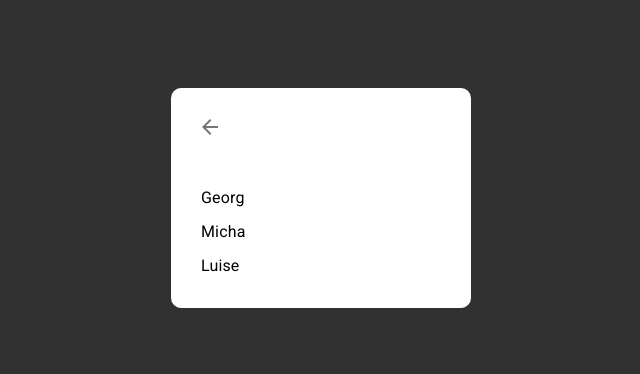
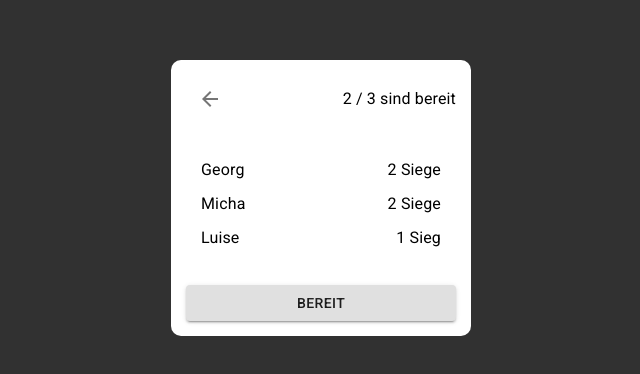
Before and after one commit to TrueTaco/Gaigel, a React (Create React App) app in the folder client/: page / in a window 1280 px wide. Shown: the part 202-576 px from the top of the page, without its empty margins (319-959 px from the left). Built offline with nearby package versions, Linux system fonts and the light colour scheme; no server answers.

Commit message:
Improve lobby page

```diff
--- a/client/src/components/Gaigel/Gaigel.tsx
+++ b/client/src/components/Gaigel/Gaigel.tsx
@@ -108,6 +108,10 @@ const Gaigel: React.FC<Props> = () => {
 
     const backToLogin = () => {
         setLoggedIn(false);
+    };
+
+    const getReady = () => {
+        console.log(`Player wants to get ready`);
     };
 
     const drawCard = () => {
@@ -245,7 +249,11 @@ const Gaigel: React.FC<Props> = () => {
             {!loggedIn ? (
                 <LandingPage login={login} />
             ) : !gameStarted ? (
-                <LobbyPage backToLogin={backToLogin} playerNames={playerNames} />
+                <LobbyPage
+                    backToLogin={backToLogin}
+                    playerNames={playerNames}
+                    getReady={getReady}
+                />
             ) : (
                 <>
                     <Control beginGame={beginGame}></Control>
--- a/client/src/components/Gaigel/LandingPage.tsx
+++ b/client/src/components/Gaigel/LandingPage.tsx
@@ -6,6 +6,7 @@ import Box from "@material-ui/core/Grid";
 
 const useStyles = makeStyles({
     root: {
+        minWidth: "300px",
         padding: 15,
         borderRadius: 10,
         backgroundColor: "#ffffff",
--- a/client/src/components/Gaigel/LobbyPage.tsx
+++ b/client/src/components/Gaigel/LobbyPage.tsx
@@ -18,6 +18,8 @@ const useStyles = makeStyles({
     },
     control: {
         display: "flex",
+        justifyContent: "space-between",
+        alignItems: "center",
     },
     playerList: {
         padding: 15,
@@ -26,14 +28,19 @@ const useStyles = makeStyles({
         justifyContent: "center",
         gap: "10px",
     },
+    playerInformation: {
+        display: "flex",
+        justifyContent: "space-between",
+    },
 });
 
 interface Props {
     backToLogin: () => void;
     playerNames: string[];
+    getReady: () => void;
 }
 
-const LobbyPage: React.FC<Props> = ({ backToLogin, playerNames }) => {
+const LobbyPage: React.FC<Props> = ({ backToLogin, playerNames, getReady }) => {
     const classes = useStyles();
 
     return (
@@ -42,14 +49,29 @@ const LobbyPage: React.FC<Props> = ({ backToLogin, playerNames }) => {
                 <IconButton onClick={backToLogin}>
                     <ArrowBackIcon />
                 </IconButton>
+                <Typography>2 / 3 sind bereit</Typography>
             </Box>
 
             <Box className={classes.playerList}>
                 {playerNames.map((playerName) => {
                     console.log(playerName);
-                    return <Typography>{playerName}</Typography>;
+                    let randomNumber = Math.floor(Math.random() * 3);
+                    let winString = "Siege";
+                    if (randomNumber === 1) winString = "Sieg";
+                    return (
+                        <Box className={classes.playerInformation}>
+                            <Typography>{playerName}</Typography>
+                            <Typography>
+                                {randomNumber} {winString}
+                            </Typography>
+                        </Box>
+                    );
                 })}
             </Box>
+
+            <Button variant="contained" onClick={getReady}>
+                Bereit
+            </Button>
         </Box>
     );
 };
```
